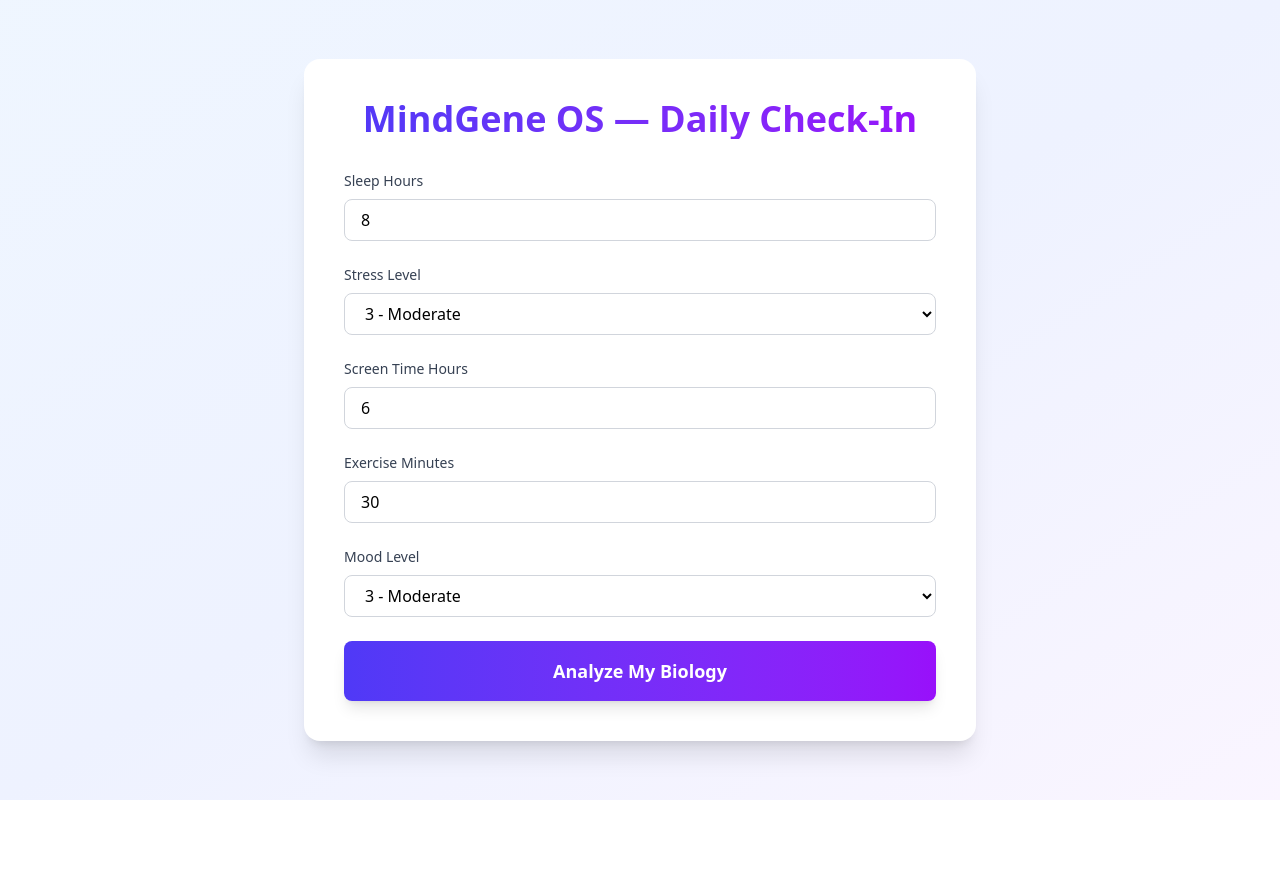
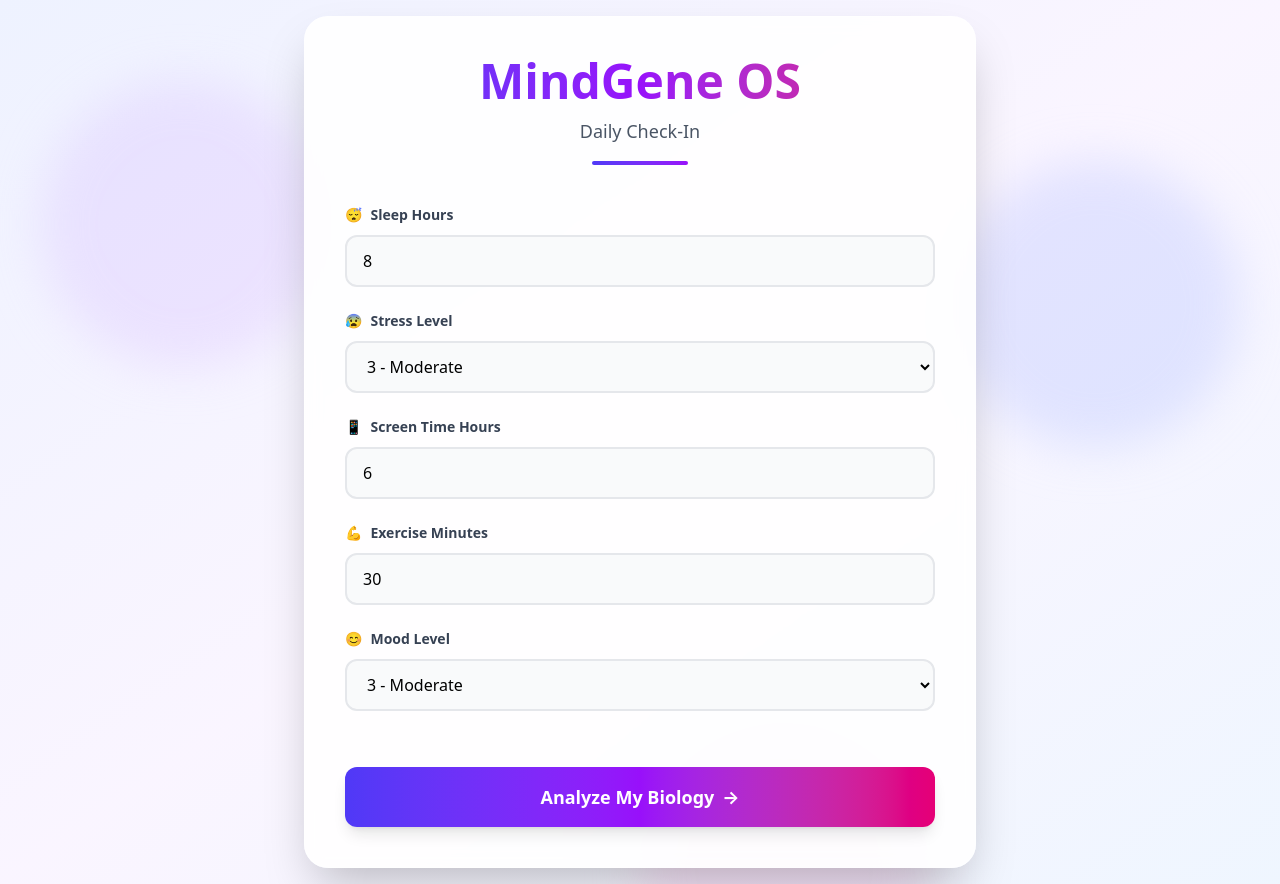
Before and after one commit to anyanwua/Hackathon-Project, a React (Vite) app: page / in a window 1280 px wide. Before the commit the page ends 800 px from the top, so only its background shows below. Built offline with nearby package versions, Linux system fonts and the light colour scheme.

Commit message:
Enhance visual design: add animations, gradients, icons, and improved styling

```diff
--- a/src/App.tsx
+++ b/src/App.tsx
@@ -36,17 +36,29 @@ function App() {
   }
 
   return (
-    <div className="min-h-screen bg-gradient-to-br from-blue-50 via-indigo-50 to-purple-50 flex items-center justify-center p-4">
-      <div className="w-full max-w-2xl">
-        <div className="bg-white rounded-2xl shadow-xl p-8 md:p-10">
-          <h1 className="text-4xl font-bold text-center mb-8 bg-gradient-to-r from-indigo-600 to-purple-600 bg-clip-text text-transparent">
-            MindGene OS — Daily Check-In
-          </h1>
+    <div className="min-h-screen bg-gradient-to-br from-indigo-50 via-purple-50 via-pink-50 to-blue-50 flex items-center justify-center p-4 relative overflow-hidden">
+      {/* Animated background elements */}
+      <div className="absolute inset-0 overflow-hidden pointer-events-none">
+        <div className="absolute top-20 left-10 w-72 h-72 bg-purple-200 rounded-full mix-blend-multiply filter blur-xl opacity-30 animate-pulse"></div>
+        <div className="absolute top-40 right-10 w-72 h-72 bg-indigo-200 rounded-full mix-blend-multiply filter blur-xl opacity-30 animate-pulse" style={{ animationDelay: '2s' }}></div>
+        <div className="absolute -bottom-32 left-1/2 w-72 h-72 bg-pink-200 rounded-full mix-blend-multiply filter blur-xl opacity-30 animate-pulse" style={{ animationDelay: '4s' }}></div>
+      </div>
+
+      <div className="w-full max-w-2xl relative z-10">
+        <div className="bg-white/90 backdrop-blur-sm rounded-3xl shadow-2xl p-8 md:p-10 border border-white/20 animate-fade-in-up">
+          <div className="text-center mb-10">
+            <h1 className="text-4xl md:text-5xl font-extrabold mb-3 bg-gradient-to-r from-indigo-600 via-purple-600 to-pink-600 bg-clip-text text-transparent">
+              MindGene OS
+            </h1>
+            <p className="text-lg text-gray-600 font-medium">Daily Check-In</p>
+            <div className="mt-4 w-24 h-1 bg-gradient-to-r from-indigo-600 to-purple-600 mx-auto rounded-full"></div>
+          </div>
 
           <form onSubmit={handleSubmit} className="space-y-6">
             {/* Sleep Hours */}
-            <div>
-              <label htmlFor="sleepHours" className="block text-sm font-medium text-gray-700 mb-2">
+            <div className="animate-slide-in" style={{ animationDelay: '0.1s' }}>
+              <label htmlFor="sleepHours" className="block text-sm font-semibold text-gray-700 mb-2.5 flex items-center gap-2">
+                <span className="text-indigo-600">😴</span>
                 Sleep Hours
               </label>
               <input
@@ -57,21 +69,22 @@ function App() {
                 step="0.5"
                 value={formData.sleepHours}
                 onChange={(e) => handleChange('sleepHours', parseFloat(e.target.value) || 0)}
-                className="w-full px-4 py-2 border border-gray-300 rounded-lg focus:ring-2 focus:ring-indigo-500 focus:border-indigo-500 outline-none"
+                className="w-full px-4 py-3 border-2 border-gray-200 rounded-xl focus:ring-2 focus:ring-indigo-500 focus:border-indigo-500 outline-none transition-all duration-200 bg-gray-50 hover:bg-white hover:border-gray-300"
                 required
               />
             </div>
 
             {/* Stress Level */}
-            <div>
-              <label htmlFor="stressLevel" className="block text-sm font-medium text-gray-700 mb-2">
+            <div className="animate-slide-in" style={{ animationDelay: '0.2s' }}>
+              <label htmlFor="stressLevel" className="block text-sm font-semibold text-gray-700 mb-2.5 flex items-center gap-2">
+                <span className="text-red-500">😰</span>
                 Stress Level
               </label>
               <select
                 id="stressLevel"
                 value={formData.stressLevel}
                 onChange={(e) => handleChange('stressLevel', parseInt(e.target.value))}
-                className="w-full px-4 py-2 border border-gray-300 rounded-lg focus:ring-2 focus:ring-indigo-500 focus:border-indigo-500 outline-none"
+                className="w-full px-4 py-3 border-2 border-gray-200 rounded-xl focus:ring-2 focus:ring-indigo-500 focus:border-indigo-500 outline-none transition-all duration-200 bg-gray-50 hover:bg-white hover:border-gray-300 cursor-pointer"
                 required
               >
                 <option value={1}>1 - Very Low</option>
@@ -83,8 +96,9 @@ function App() {
             </div>
 
             {/* Screen Time */}
-            <div>
-              <label htmlFor="screenTimeHours" className="block text-sm font-medium text-gray-700 mb-2">
+            <div className="animate-slide-in" style={{ animationDelay: '0.3s' }}>
+              <label htmlFor="screenTimeHours" className="block text-sm font-semibold text-gray-700 mb-2.5 flex items-center gap-2">
+                <span className="text-blue-500">📱</span>
                 Screen Time Hours
               </label>
               <input
@@ -95,14 +109,15 @@ function App() {
                 step="0.5"
                 value={formData.screenTimeHours}
                 onChange={(e) => handleChange('screenTimeHours', parseFloat(e.target.value) || 0)}
-                className="w-full px-4 py-2 border border-gray-300 rounded-lg focus:ring-2 focus:ring-indigo-500 focus:border-indigo-500 outline-none"
+                className="w-full px-4 py-3 border-2 border-gray-200 rounded-xl focus:ring-2 focus:ring-indigo-500 focus:border-indigo-500 outline-none transition-all duration-200 bg-gray-50 hover:bg-white hover:border-gray-300"
                 required
               />
             </div>
 
             {/* Exercise Minutes */}
-            <div>
-              <label htmlFor="exerciseMinutes" className="block text-sm font-medium text-gray-700 mb-2">
+            <div className="animate-slide-in" style={{ animationDelay: '0.4s' }}>
+              <label htmlFor="exerciseMinutes" className="block text-sm font-semibold text-gray-700 mb-2.5 flex items-center gap-2">
+                <span className="text-green-500">💪</span>
                 Exercise Minutes
               </label>
               <input
@@ -113,21 +128,22 @@ function App() {
                 step="1"
                 value={formData.exerciseMinutes}
                 onChange={(e) => handleChange('exerciseMinutes', parseInt(e.target.value) || 0)}
-                className="w-full px-4 py-2 border border-gray-300 rounded-lg focus:ring-2 focus:ring-indigo-500 focus:border-indigo-500 outline-none"
+                className="w-full px-4 py-3 border-2 border-gray-200 rounded-xl focus:ring-2 focus:ring-indigo-500 focus:border-indigo-500 outline-none transition-all duration-200 bg-gray-50 hover:bg-white hover:border-gray-300"
                 required
               />
             </div>
 
             {/* Mood Level */}
-            <div>
-              <label htmlFor="moodLevel" className="block text-sm font-medium text-gray-700 mb-2">
+            <div className="animate-slide-in" style={{ animationDelay: '0.5s' }}>
+              <label htmlFor="moodLevel" className="block text-sm font-semibold text-gray-700 mb-2.5 flex items-center gap-2">
+                <span className="text-yellow-500">😊</span>
                 Mood Level
               </label>
               <select
                 id="moodLevel"
                 value={formData.moodLevel}
                 onChange={(e) => handleChange('moodLevel', parseInt(e.target.value))}
-                className="w-full px-4 py-2 border border-gray-300 rounded-lg focus:ring-2 focus:ring-indigo-500 focus:border-indigo-500 outline-none"
+                className="w-full px-4 py-3 border-2 border-gray-200 rounded-xl focus:ring-2 focus:ring-indigo-500 focus:border-indigo-500 outline-none transition-all duration-200 bg-gray-50 hover:bg-white hover:border-gray-300 cursor-pointer"
                 required
               >
                 <option value={1}>1 - Very Low</option>
@@ -140,27 +156,38 @@ function App() {
 
             <button
               type="submit"
-              className="w-full bg-gradient-to-r from-indigo-600 to-purple-600 text-white font-bold text-lg py-4 px-6 rounded-lg hover:from-indigo-700 hover:to-purple-700 transition-all duration-200 shadow-lg hover:shadow-xl transform hover:-translate-y-0.5"
+              className="w-full bg-gradient-to-r from-indigo-600 via-purple-600 to-pink-600 text-white font-bold text-lg py-4 px-6 rounded-xl hover:from-indigo-700 hover:via-purple-700 hover:to-pink-700 transition-all duration-300 shadow-lg hover:shadow-2xl transform hover:-translate-y-1 active:translate-y-0 relative overflow-hidden group mt-8"
             >
-              Analyze My Biology
+              <span className="relative z-10 flex items-center justify-center gap-2">
+                <span>Analyze My Biology</span>
+                <span className="group-hover:translate-x-1 transition-transform duration-300">→</span>
+              </span>
+              <div className="absolute inset-0 bg-gradient-to-r from-indigo-700 via-purple-700 to-pink-700 opacity-0 group-hover:opacity-100 transition-opacity duration-300"></div>
             </button>
           </form>
 
           {result && (
-            <div className="mt-8 bg-white rounded-2xl shadow-xl p-6 md:p-8">
+            <div className="mt-8 bg-gradient-to-br from-white to-indigo-50/30 rounded-3xl shadow-2xl p-6 md:p-8 border border-indigo-100/50 animate-fade-in-up">
               {/* Large bold score and category */}
-              <div className="text-center mb-6">
-                <h2 className="text-3xl md:text-4xl font-bold text-gray-800 mb-4">
-                  Biological Impact Score: {result.score}/100 — {result.category}
+              <div className="text-center mb-8">
+                <h2 className="text-3xl md:text-4xl font-extrabold text-gray-800 mb-2">
+                  Biological Impact Score: <span className="bg-gradient-to-r from-indigo-600 to-purple-600 bg-clip-text text-transparent">{result.score}/100</span>
                 </h2>
+                <div className={`inline-block px-4 py-1.5 rounded-full text-sm font-bold mb-6 ${
+                  result.category === 'Low' ? 'bg-green-100 text-green-700' :
+                  result.category === 'Moderate' ? 'bg-yellow-100 text-yellow-700' :
+                  'bg-red-100 text-red-700'
+                }`}>
+                  {result.category}
+                </div>
 
                 {/* Horizontal progress bar */}
-                <div className="w-full bg-gray-200 rounded-full h-4 md:h-5 mb-6 overflow-hidden">
+                <div className="w-full bg-gray-200 rounded-full h-5 md:h-6 mb-6 overflow-hidden shadow-inner">
                   <div
-                    className={`h-full rounded-full transition-all duration-500 ${
-                      result.category === 'Low' ? 'bg-green-500' :
-                      result.category === 'Moderate' ? 'bg-yellow-500' :
-                      'bg-red-500'
+                    className={`h-full rounded-full transition-all duration-1000 ease-out shadow-lg ${
+                      result.category === 'Low' ? 'bg-gradient-to-r from-green-400 to-green-600' :
+                      result.category === 'Moderate' ? 'bg-gradient-to-r from-yellow-400 to-yellow-600' :
+                      'bg-gradient-to-r from-red-400 to-red-600'
                     }`}
                     style={{ width: `${result.score}%` }}
                   />
@@ -168,20 +195,20 @@ function App() {
               </div>
 
               {/* Message */}
-              <div className="mb-6">
-                <p className="text-gray-700 text-base md:text-lg leading-relaxed text-center">
+              <div className="mb-8 bg-white/60 backdrop-blur-sm rounded-2xl p-6 border border-gray-100">
+                <p className="text-gray-700 text-base md:text-lg leading-relaxed text-center font-medium">
                   {result.message}
                 </p>
               </div>
 
               {/* Persona section */}
-              <div className="border-t border-gray-200 pt-6">
-                <div className="text-center mb-3">
-                  <div className="text-2xl md:text-3xl font-bold text-indigo-600 mb-2">
+              <div className="border-t-2 border-indigo-200 pt-8 bg-gradient-to-br from-indigo-50/50 to-purple-50/50 rounded-2xl p-6">
+                <div className="text-center mb-4">
+                  <div className="text-3xl md:text-4xl font-extrabold bg-gradient-to-r from-indigo-600 via-purple-600 to-pink-600 bg-clip-text text-transparent mb-3">
                     {result.persona}
                   </div>
                 </div>
-                <p className="text-gray-600 text-sm md:text-base leading-relaxed text-center">
+                <p className="text-gray-600 text-sm md:text-base leading-relaxed text-center font-medium">
                   {result.personaDescription}
                 </p>
               </div>
--- a/src/index.css
+++ b/src/index.css
@@ -4,4 +4,45 @@ body {
   margin: 0;
   min-height: 100vh;
   font-family: system-ui, -apple-system, BlinkMacSystemFont, 'Segoe UI', Roboto, Oxygen, Ubuntu, Cantarell, sans-serif;
+  -webkit-font-smoothing: antialiased;
+  -moz-osx-font-smoothing: grayscale;
 }
+
+@keyframes fadeInUp {
+  from {
+    opacity: 0;
+    transform: translateY(20px);
+  }
+  to {
+    opacity: 1;
+    transform: translateY(0);
+  }
+}
+
+@keyframes slideIn {
+  from {
+    opacity: 0;
+    transform: translateX(-10px);
+  }
+  to {
+    opacity: 1;
+    transform: translateX(0);
+  }
+}
+
+@keyframes pulse {
+  0%, 100% {
+    opacity: 1;
+  }
+  50% {
+    opacity: 0.8;
+  }
+}
+
+.animate-fade-in-up {
+  animation: fadeInUp 0.6s ease-out;
+}
+
+.animate-slide-in {
+  animation: slideIn 0.4s ease-out;
+}
```
